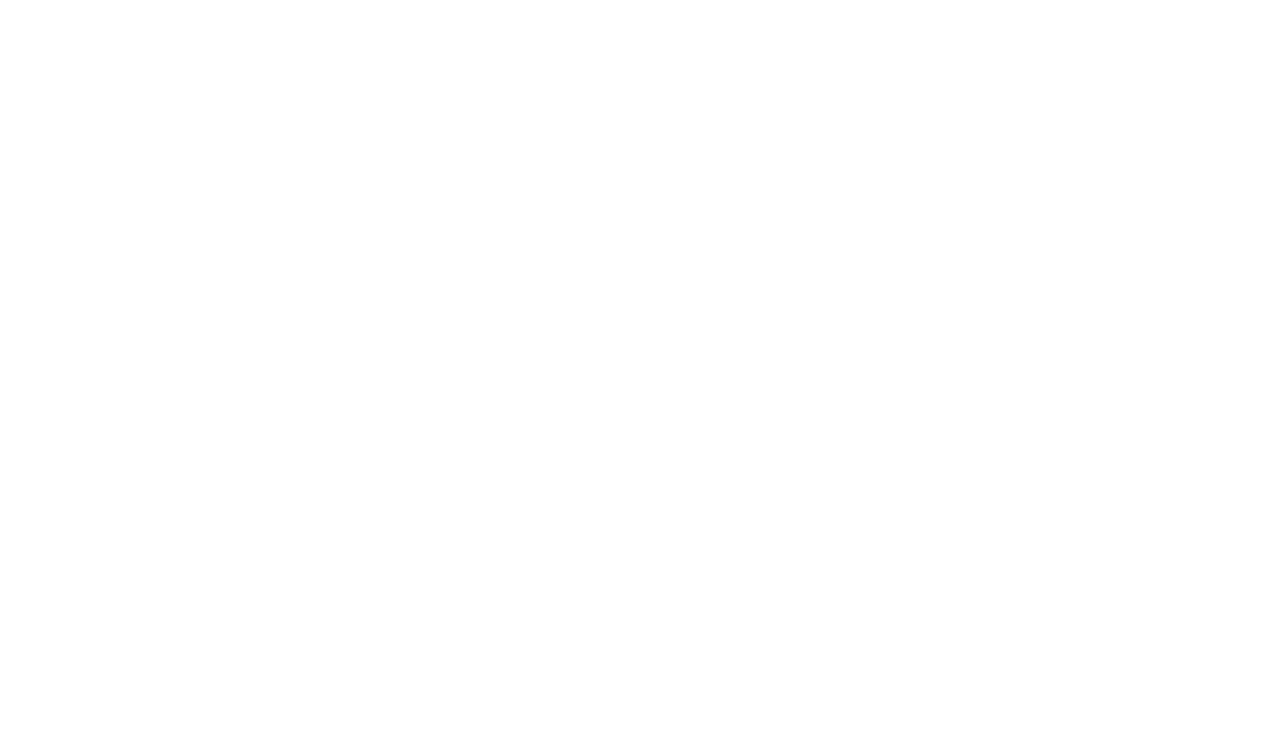
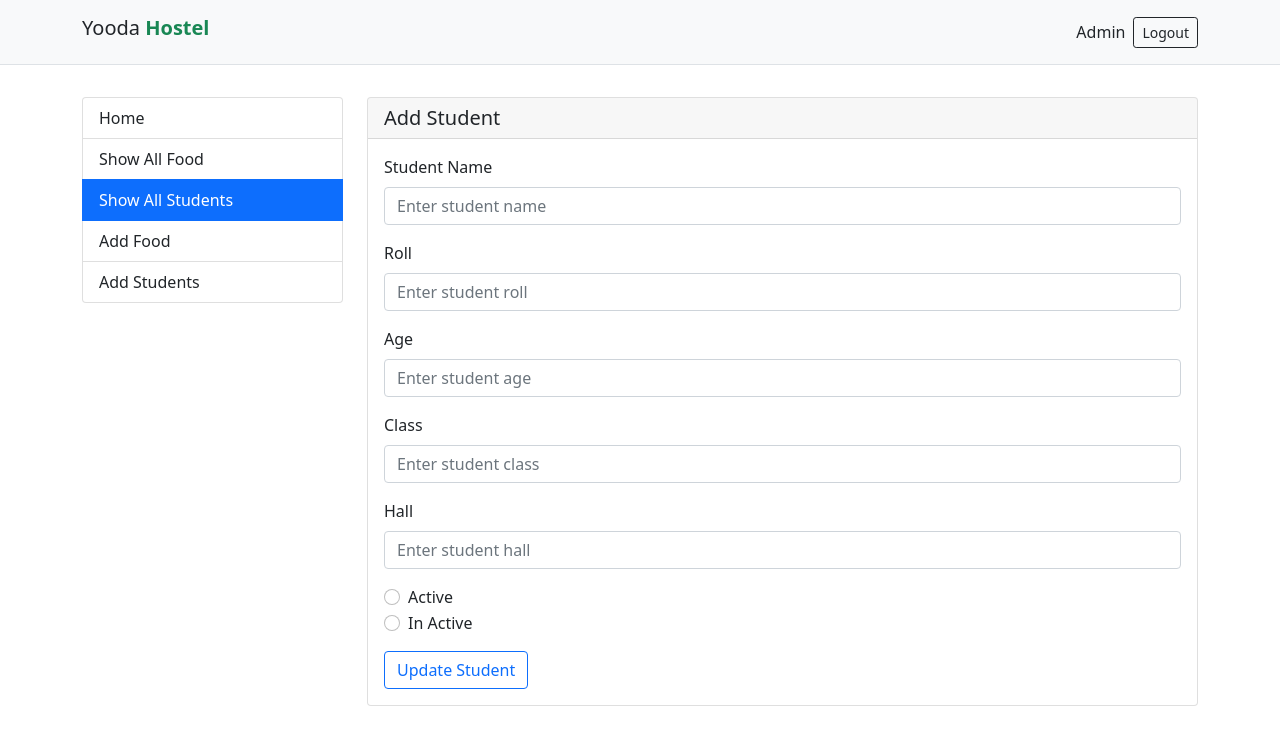
Before and after one commit to Mostakimul/yooda-hostel-client, a React (Create React App) app: page /show-students/1 in a window 1280 px wide. Before the commit this address had no page. Shown: the top 742 px of the page. Built offline with nearby package versions, Linux system fonts and the light colour scheme; no server answers.

Commit message:
update a student

```diff
--- a/src/App.js
+++ b/src/App.js
@@ -5,6 +5,7 @@ import FoodForm from './pages/FoodForm';
 import ShowFoods from './pages/ShowFoods';
 import StudentForm from './pages/StudentForm';
 import ShowStudents from './pages/ShowStudents';
+import EditStudent from './pages/EditStudent';
 
 function App() {
   return (
@@ -15,6 +16,7 @@ function App() {
         <Route path="/show-foods" element={<ShowFoods />} />
         <Route path="/add-students" element={<StudentForm />} />
         <Route path="/show-students" element={<ShowStudents />} />
+        <Route path="/show-students/:id" element={<EditStudent />} />
       </Routes>
     </BrowserRouter>
   );
--- /dev/null
+++ b/src/pages/EditStudent.js
@@ -0,0 +1,172 @@
+import React, { useEffect, useState } from 'react';
+import AdminPageLayout from '../components/layout/AdminPageLayout';
+import { useForm } from 'react-hook-form';
+import { Alert, Button, Form } from 'react-bootstrap';
+import axios from 'axios';
+import { useParams } from 'react-router-dom';
+
+const EditStudent = () => {
+  const {
+    register,
+    handleSubmit,
+    formState: { errors },
+    reset,
+  } = useForm();
+
+  const { id } = useParams();
+
+  // loading and success state
+  const [isLoading, setIsLoading] = useState(false);
+  const [isSuccess, setIsSuccess] = useState(null);
+  const [student, setStudent] = useState([]);
+
+  useEffect(() => {
+    setIsLoading(false);
+    axios
+      .get(`http://localhost:5000/students/${id}`)
+      .then((res) => {
+        setStudent(res.data);
+      })
+      .catch((err) => {
+        console.log(err);
+      })
+      .finally(() => {
+        setIsLoading(false);
+      });
+  }, [id]);
+
+  const onSubmit = (data) => {
+    setIsLoading(true);
+    axios
+      .put(`http://localhost:5000/students/${id}`, data)
+      .then((res) => {
+        console.log(res);
+        if (res.data.acknowledged === true) {
+          setIsLoading(false);
+          setIsSuccess(true);
+          reset({});
+        }
+      })
+      .catch((err) => {
+        console.log(err);
+        setIsSuccess(false);
+      })
+      .finally(() => {
+        setIsLoading(false);
+      });
+  };
+
+  return (
+    <AdminPageLayout pageTitle={'Add Student'}>
+      {!!isSuccess && (
+        <Alert variant="success">Student Updated Successfully!</Alert>
+      )}
+      <Form onSubmit={handleSubmit(onSubmit)}>
+        {/* Name */}
+        {/* defaultValue={props.firstName} */}
+        <Form.Group className="mb-3" controlId="studentName">
+          <Form.Label>Student Name</Form.Label>
+          <Form.Control
+            type="text"
+            {...register('fullName', { required: true })}
+            defaultValue={student.fullName}
+            placeholder="Enter student name"
+            required
+          />
+          <Form.Control.Feedback type="invalid">
+            {errors.fullName && <span>This field is required</span>}
+          </Form.Control.Feedback>
+        </Form.Group>
+
+        {/* Roll */}
+        <Form.Group className="mb-3" controlId="studentRoll">
+          <Form.Label>Roll</Form.Label>
+          <Form.Control
+            type="number"
+            {...register('roll', { required: true })}
+            defaultValue={student.roll}
+            placeholder="Enter student roll"
+            required
+          />
+          <Form.Control.Feedback type="invalid">
+            {errors.roll && <span>This field is required</span>}
+          </Form.Control.Feedback>
+        </Form.Group>
+        {/* Age */}
+        <Form.Group className="mb-3" controlId="studentAge">
+          <Form.Label>Age</Form.Label>
+          <Form.Control
+            type="number"
+            {...register('age', { required: true })}
+            defaultValue={student.age}
+            placeholder="Enter student age"
+            required
+          />
+          <Form.Control.Feedback type="invalid">
+            {errors.age && <span>This field is required</span>}
+          </Form.Control.Feedback>
+        </Form.Group>
+        {/* Class */}
+        <Form.Group className="mb-3" controlId="studentClass">
+          <Form.Label>Class</Form.Label>
+          <Form.Control
+            type="number"
+            {...register('stclass', { required: true })}
+            defaultValue={student.stclass}
+            placeholder="Enter student class"
+            required
+          />
+          <Form.Control.Feedback type="invalid">
+            {errors.stclass && <span>This field is required</span>}
+          </Form.Control.Feedback>
+        </Form.Group>
+        {/* Hall */}
+        <Form.Group className="mb-3" controlId="studentHall">
+          <Form.Label>Hall</Form.Label>
+          <Form.Control
+            type="text"
+            {...register('hall', { required: true })}
+            defaultValue={student.hall}
+            placeholder="Enter student hall"
+            required
+          />
+          <Form.Control.Feedback type="invalid">
+            {errors.hall && <span>This field is required</span>}
+          </Form.Control.Feedback>
+        </Form.Group>
+        {/* Status */}
+        <Form.Group className="mb-3" controlId="studentStatus">
+          <Form.Check
+            type="radio"
+            id="studentStatus"
+            label="Active"
+            value="active"
+            {...register('status', { required: true })}
+          />
+          <Form.Check
+            type="radio"
+            id="studentStatus"
+            label="In Active"
+            value="inActive"
+            {...register('status', { required: true })}
+          />
+          <Form.Control.Feedback type="invalid">
+            {errors.studentStatus && <span>This field is required</span>}
+          </Form.Control.Feedback>
+        </Form.Group>
+
+        {isLoading ? (
+          <Button variant="outline-primary" type="submit" disabled>
+            Update Students
+          </Button>
+        ) : (
+          <Button variant="outline-primary" type="submit">
+            Update Student
+          </Button>
+        )}
+      </Form>
+    </AdminPageLayout>
+  );
+};
+
+export default EditStudent;
--- a/src/pages/ShowStudents.js
+++ b/src/pages/ShowStudents.js
@@ -30,12 +30,14 @@ const StudentTable = (props) => {
         )}
       </td>
       <td>
+        <Link to={`/show-students/${_id}`}>
           <button
             type="button"
             className="btn btn-outline-primary btn-sm me-2 my-1"
           >
             Edit
           </button>
+        </Link>
         <button
           onClick={() => props.handleSingleDelete(_id)}
           type="button"
```
Lines whose indentation alone changed are shown as unchanged.
